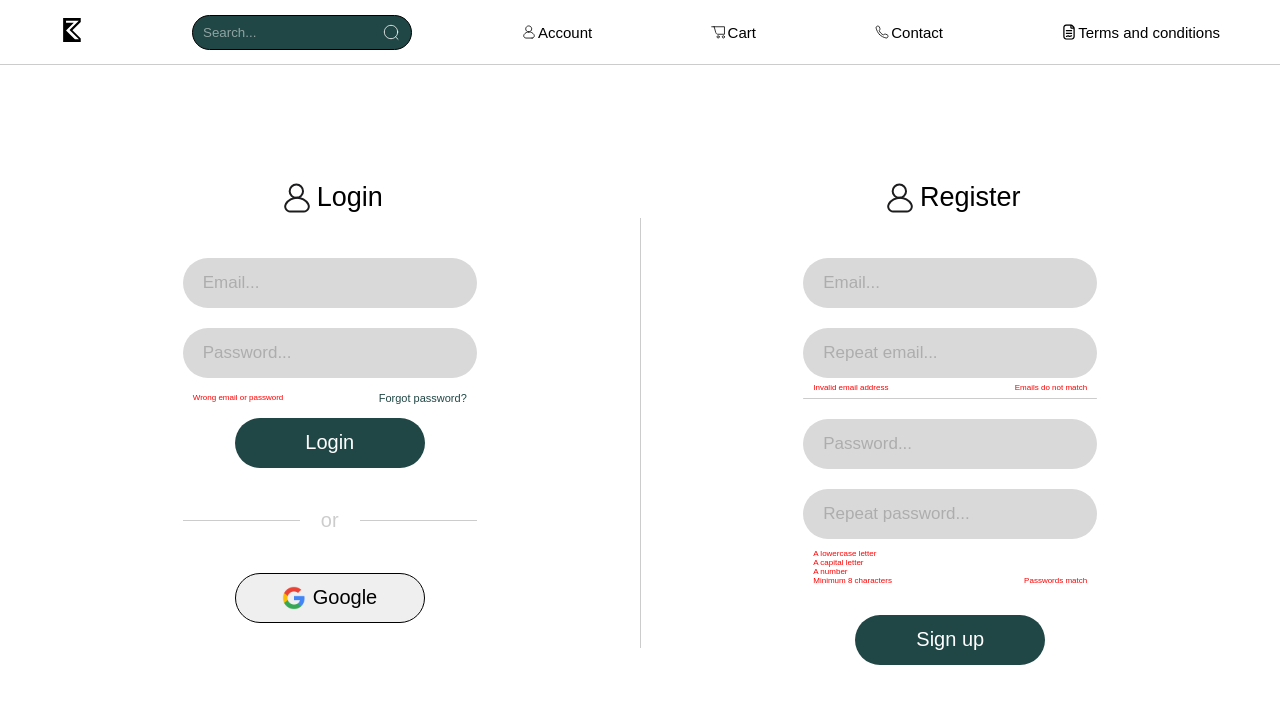
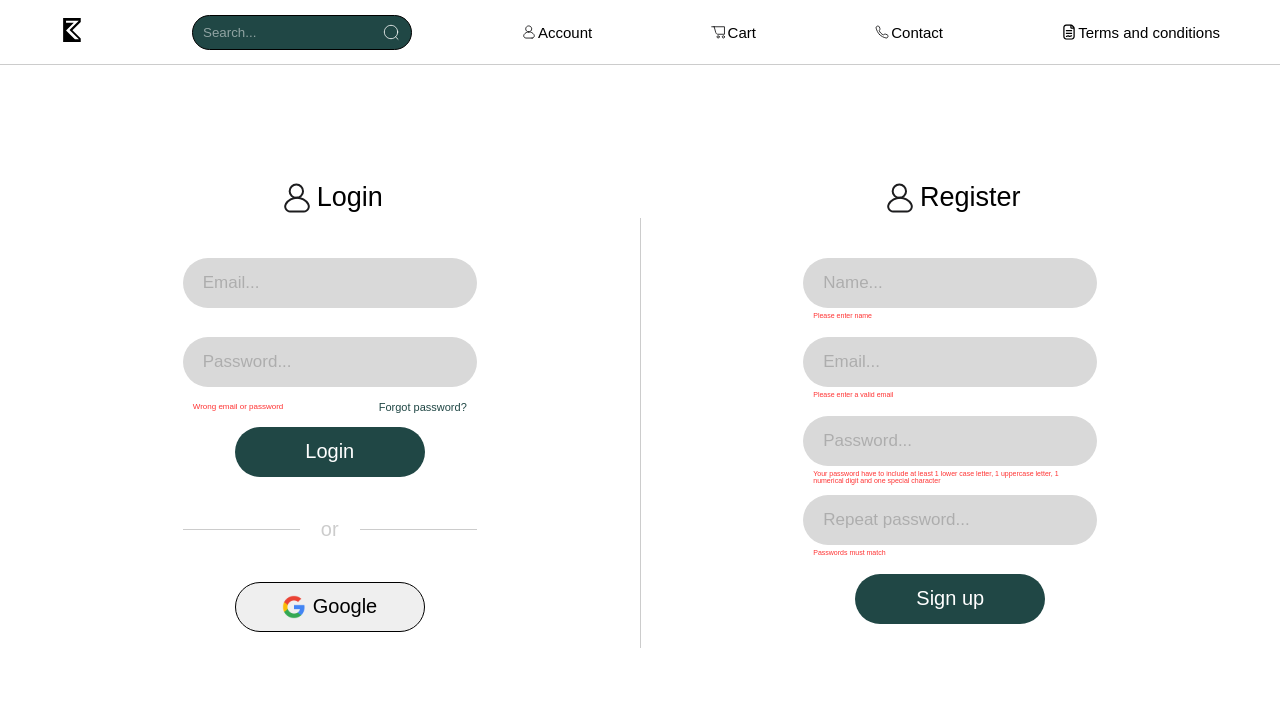
Before and after one commit to Zaluskyy/ecommerce, a Next.js app: page /account in a window 1280 px wide. Shown: the top 704 px of the page. Built offline with nearby package versions, Linux system fonts and the light colour scheme; a web font is replaced by a local one.

Commit message:
Changed the layout od the register

```diff
--- a/package.json
+++ b/package.json
@@ -15,6 +15,7 @@
     "@types/react-dom": "18.2.7",
     "eslint": "8.48.0",
     "eslint-config-next": "13.4.19",
+    "formik": "^2.4.4",
     "framer-motion": "^10.16.2",
     "next": "13.4.19",
     "react": "18.2.0",
--- a/src/app/account/Register.tsx
+++ b/src/app/account/Register.tsx
@@ -1,5 +1,7 @@
 import * as React from 'react';
 import style from './style/Register.module.scss';
+
+import { useFormik } from 'formik';
 
 
 interface RegisterProps{
@@ -9,31 +11,31 @@ interface RegisterProps{
 
 const Register: React.FC<RegisterProps> = ({ setLoginOrRegister, mobile }) => {
 
-    const handleSignUp = ()=>{
 
-    }
+    // const {} = useFormik({
+    //     initialValues: {
+    //         email
+    //     }
+    // })
+
 
     return(
-        <form onSubmit={handleSignUp} className={style.Register}>
+        <form className={style.Register}>
+            <input placeholder='Name...' type="text"/>
+            <div className={style.errorContainer}>
+                <span className={style.error}>Please enter name</span>
+            </div>
             <input placeholder='Email...' type="email"/>
-            <input placeholder='Repeat email...' type="email"/>
-            <div className={style.emailValidation}>
-                <span>Invalid email address</span>
-                <span>Emails do not match</span>
+            <div className={style.errorContainer}>
+                <span className={style.error}>Please enter a valid email</span>
             </div>
-            <div className={style.line}/>
             <input placeholder='Password...' type="password"/>
-            <input className={style.lastInput} placeholder='Repeat password...' type="password"/>
-            <div className={style.passwordValidation}>
-                <div className={style.left}>
-                    <span>A lowercase letter</span>
-                    <span>A capital letter</span>
-                    <span>A number</span>
-                    <span>Minimum 8 characters</span>
-                </div>
-                <div className={style.right}>
-                    <span>Passwords match</span>
-                </div>
+            <div className={style.errorContainer}>
+                <span className={style.error}>Your password have to include at least 1 lower case letter, 1 uppercase letter, 1 numerical digit and one special character</span>
+            </div>
+            <input placeholder='Repeat password...' type="password"/>
+            <div className={style.errorContainer}>
+                <span className={style.error}>Passwords must match</span>
             </div>
 
             <button className={style.signUp}>Sign up</button>
--- a/src/app/account/style/Login.module.scss
+++ b/src/app/account/style/Login.module.scss
@@ -24,15 +24,11 @@
             font-size: 17px;
 
             &::placeholder{
-                color: black;
-                opacity: .2;
+                color: rgba(0, 0, 0, 0.2);
             }
         }
         input[type=email]{
-            margin-bottom: 20px;
-
-        }
-        input[type=password]{
+            margin-bottom: 29px;
 
         }
 
@@ -46,7 +42,7 @@
             align-items: center;
             .invalidData{
                 font-size: 8px;
-                color: red;
+                color: #ff3333;
             }
             a.forgotPassword{
                 font-size: 11px;
--- a/src/app/account/style/Register.module.scss
+++ b/src/app/account/style/Register.module.scss
@@ -15,62 +15,22 @@ form.Register{
         padding: 20px;
         background-color: #d9d9d9;
         font-size: 17px;
-        margin-bottom: 20px;
 
         &::placeholder{
-            color: black;
-            opacity: .2;
-        }
-    }
-    input:nth-child(2), input.lastInput{
-        margin: 0;
-    }
-
-    .emailValidation{
-        width: 100%;
-        height: 20px;
-        padding: 10px;
-        display: flex;
-        justify-content: space-between;
-        align-items: center;
-
-        span{
-            font-size: 8px;
-            color: red;
+            color: rgba(0, 0, 0, 0.2);
         }
     }
 
-    .line{
+    .errorContainer{
+        height: 17px;
         width: 100%;
-        height: 1px;
-        background-color: rgba(0, 0, 0, 0.2);
-        border-radius: 50px;
-        margin-bottom: 20px;
-    }
+        padding: 0 10px;
+        font-size: 7px;
+        margin-top: 4px;
+        margin-bottom: 8px;
 
-    .passwordValidation{
-        width: 100%;
-        display: flex;
-        flex-direction: row;
-        justify-content: space-between;
-        align-items: flex-end;
-        margin-bottom: 20px;
-
-        div{
-            width: 50%;
-            display: flex;
-            flex-direction: column;
-            justify-content: space-around;
-            align-items: flex-start;
-            padding: 10px;
-            span{
-                font-size: 8px;
-                color: red;
-            }
-        }
-        .right{
-            align-items: flex-end;
-            justify-content: flex-start;
+        .error{
+            color: #ff3333;
         }
     }
 
```
Also changed, not shown: 1 other file (tests, documents, lock files or other folders).
